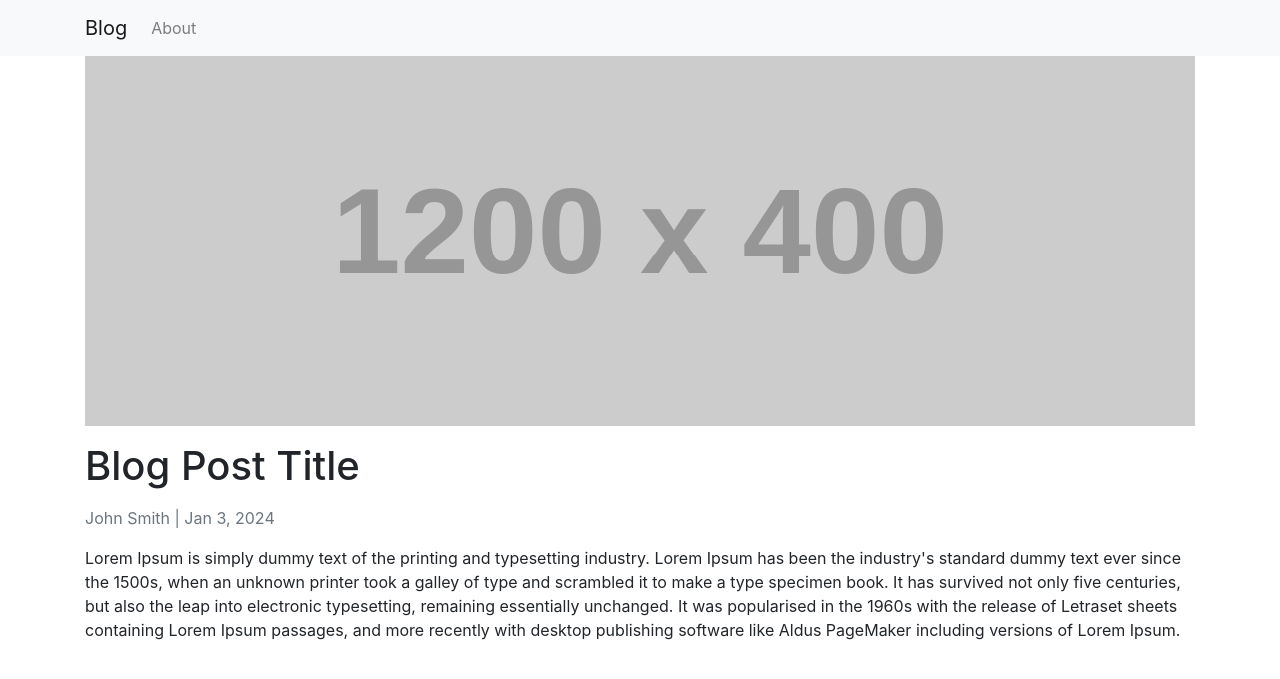
After one commit to ArtemKhvostenko/php-blog, a PHP site: template templates/post.twig in a window 1280 px wide. The commit adds this page. Shown: the top 679 px of the page. Run offline with PHP 8.4, Linux system fonts and the light colour scheme; the template is opened without the code that fills it, so the values that code supplies are empty; grey boxes labelled with a size stand in for pictures from a placeholder-image service; some libraries are stand-ins or nearby versions.

Commit message:
step-4: Added post and navigation templates, updated static content

```diff
--- a/templates/base.twig
+++ b/templates/base.twig
@@ -11,22 +11,8 @@
     <title>Hello, world!</title>
 </head>
 <body>
-<div class="container">
-    <nav class="navbar navbar-expand-lg navbar-light bg-light">
-        <a class="navbar-brand" href="/">Blog</a>
-        <button class="navbar-toggler" type="button" data-toggle="collapse" data-target="#navbarNav" aria-controls="navbarNav" aria-expanded="false" aria-label="Toggle navigation">
-            <span class="navbar-toggler-icon"></span>
-        </button>
-        <div class="collapse navbar-collapse" id="navbarNav">
-            <ul class="navbar-nav">
-                <li class="nav-item">
-                    <a class="nav-link" href="/about">About</a>
-                </li>
-            </ul>
-        </div>
-    </nav>
-</div>
 
+{% include 'navigation/default.twig' %}
 {% block body %}{% endblock %}
 
 <script src="https://cdn.jsdelivr.net/npm/jquery@3.5.1/dist/jquery.slim.min.js" integrity="sha384-DfXdz2htPH0lsSSs5nCTpuj/zy4C+OGpamoFVy38MVBnE+IbbVYUew+OrCXaRkfj" crossorigin="anonymous"></script>
--- a/templates/index.twig
+++ b/templates/index.twig
@@ -10,7 +10,7 @@
                     <div class="card-body">
                         <h5 class="card-title">Card title</h5>
                         <p class="card-text">Some quick example text to build on the card title and make up the bulk of the card's content.</p>
-                    <a href="#" class="btn btn-primary">Go somewhere</a>
+                        <a href="/blog-post-1" class="btn btn-primary">Go somewhere</a>
                     </div>
                 </div>
             </div>
@@ -20,7 +20,7 @@
                     <div class="card-body">
                         <h5 class="card-title">Card title</h5>
                         <p class="card-text">Some quick example text to build on the card title and make up the bulk of the card's content.</p>
-                    <a href="#" class="btn btn-primary">Go somewhere</a>
+                        <a href="/blog-post-2" class="btn btn-primary">Go somewhere</a>
                     </div>
                 </div>
             </div>
@@ -30,7 +30,7 @@
                     <div class="card-body">
                         <h5 class="card-title">Card title</h5>
                         <p class="card-text">Some quick example text to build on the card title and make up the bulk of the card's content.</p>
-                    <a href="#" class="btn btn-primary">Go somewhere</a>
+                        <a href="/blog-post-3" class="btn btn-primary">Go somewhere</a>
                     </div>
                 </div>
             </div>
--- /dev/null
+++ b/templates/navigation/default.twig
@@ -0,0 +1,15 @@
+<nav class="navbar navbar-expand-lg navbar-light bg-light">
+    <div class="container">
+        <a class="navbar-brand" href="/">Blog</a>
+        <button class="navbar-toggler" type="button" data-toggle="collapse" data-target="#navbarNav" aria-controls="navbarNav" aria-expanded="false" aria-label="Toggle navigation">
+            <span class="navbar-toggler-icon"></span>
+        </button>
+        <div class="collapse navbar-collapse" id="navbarNav">
+            <ul class="navbar-nav">
+                <li class="nav-item">
+                    <a class="nav-link" href="/about">About</a>
+                </li>
+            </ul>
+        </div>
+    </div>
+</nav>
--- /dev/null
+++ b/templates/post.twig
@@ -0,0 +1,16 @@
+{% extends 'base.twig' %}
+
+{% block body %}
+    <div class="container">
+        <img src="https://dummyimage.com/1200x400/5b76ba/ffffff" class="img-fluid" alt="...">
+        <h1 class="mt-3 mb-3">Blog Post Title</h1>
+        <div class="container mb-3">
+            <div class="row">
+                <span class="text-muted">John Smith | Jan 3, 2024</span>
+            </div>
+        </div>
+        <div>
+            Lorem Ipsum is simply dummy text of the printing and typesetting industry. Lorem Ipsum has been the industry's standard dummy text ever since the 1500s, when an unknown printer took a galley of type and scrambled it to make a type specimen book. It has survived not only five centuries, but also the leap into electronic typesetting, remaining essentially unchanged. It was popularised in the 1960s with the release of Letraset sheets containing Lorem Ipsum passages, and more recently with desktop publishing software like Aldus PageMaker including versions of Lorem Ipsum.
+        </div>
+    </div>
+{% endblock %}
```
Also changed, not shown: public/index.php (+7 -0 lines), README.md. Lines whose indentation alone changed are shown as unchanged.
